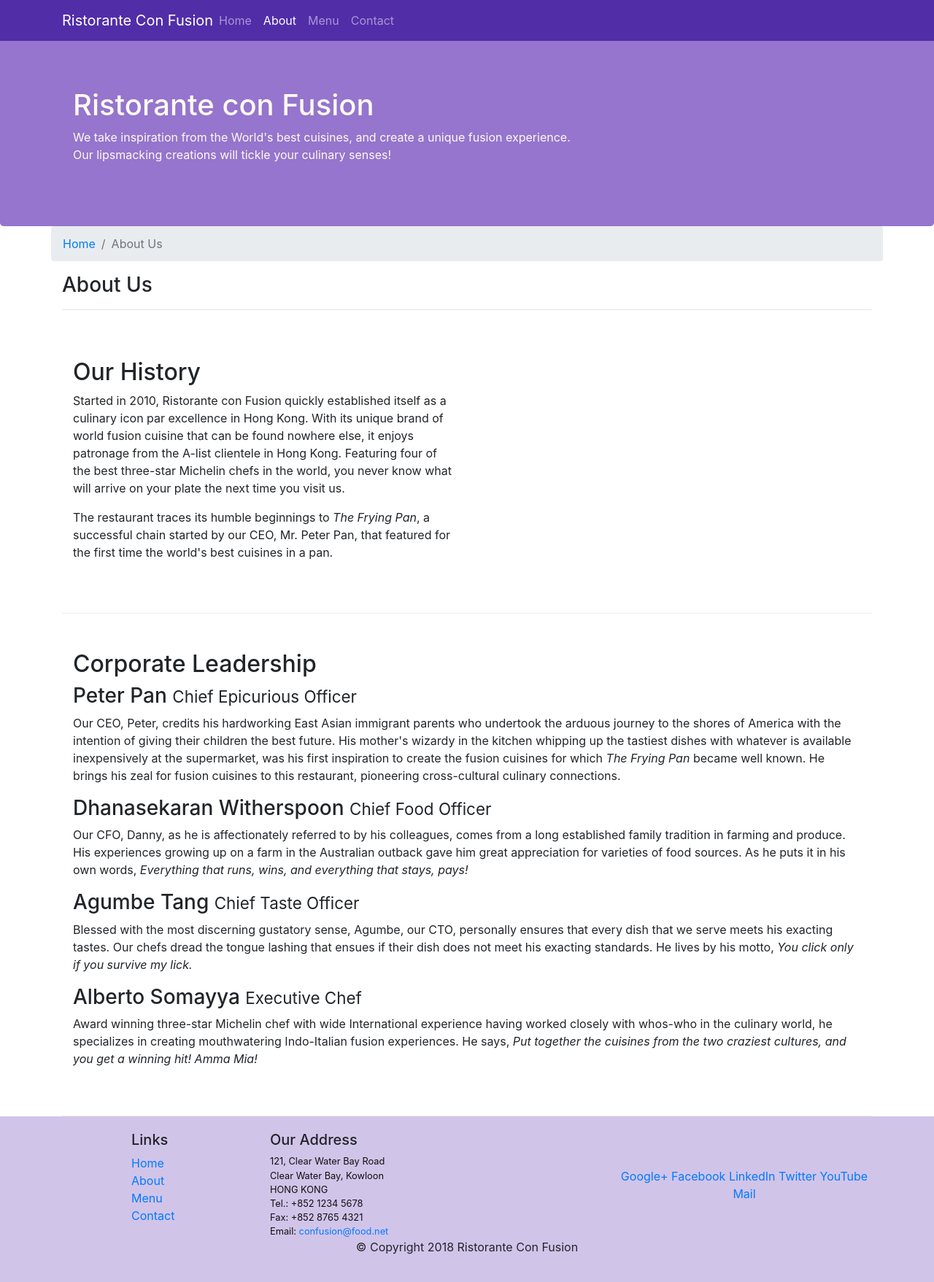
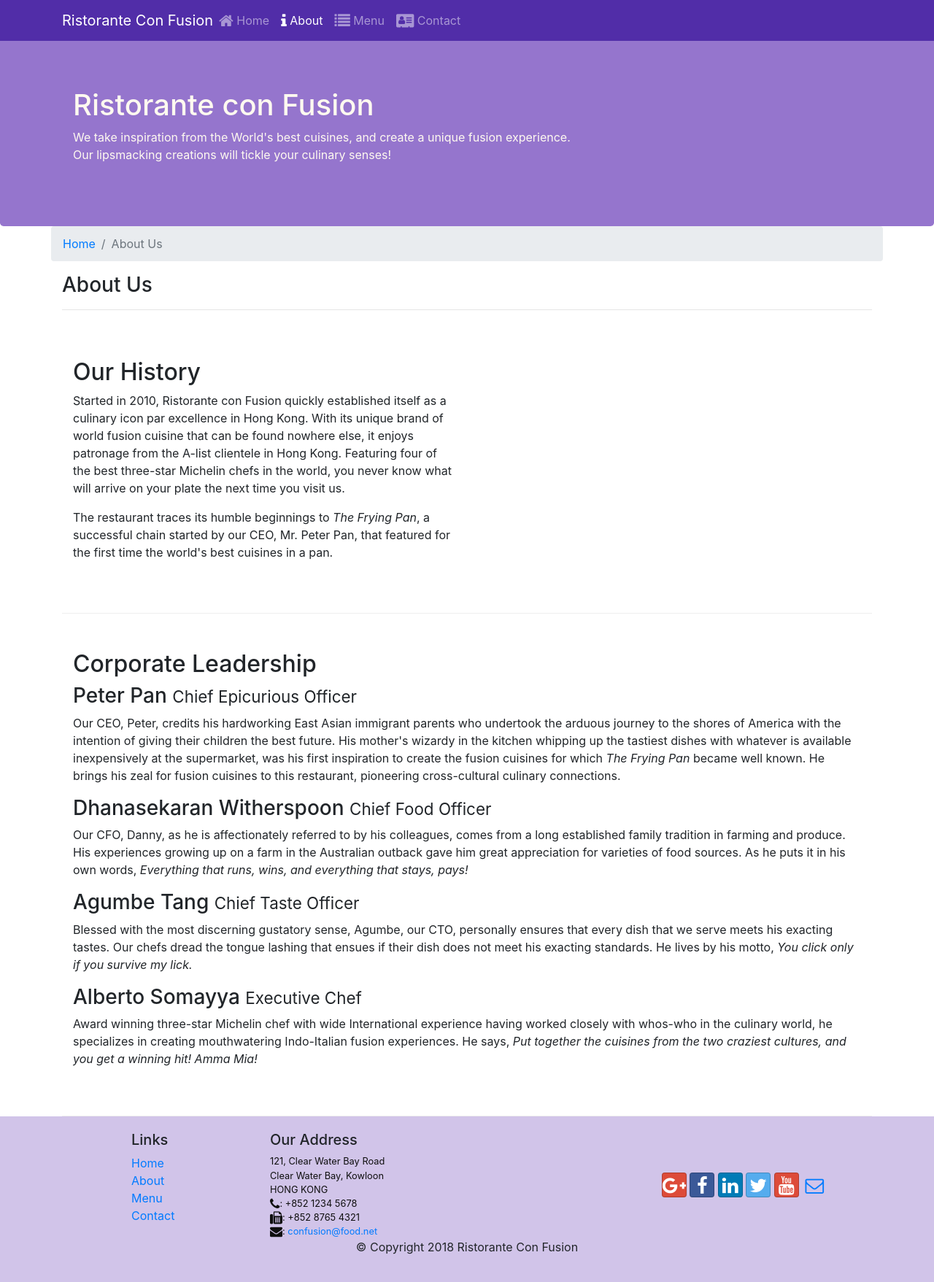
Before and after one commit to namanjain29/Restraunt, a website: page aboutus.html in a window 1280 px wide. Shown: the whole page at 73% size. Drawn offline with nearby package versions, Linux system fonts and the light colour scheme.

Commit message:
Icon Fonts

```diff
--- a/aboutus.html
+++ b/aboutus.html
@@ -11,7 +11,10 @@
 
      <!-- Bootstrap CSS -->
      <link rel="stylesheet" href="node_modules/bootstrap/dist/css/bootstrap.min.css">
+     <link rel="stylesheet" href="node_modules/font-awesome/css/font-awesome.min.css">
+     <link rel="stylesheet" href="node_modules/bootstrap-social/bootstrap-social.css">
      <link href="style.css" rel="stylesheet">
+
 
 </head>
 
@@ -24,10 +27,10 @@
            <a class="navbar-brand mr-auto" href="#">Ristorante Con Fusion</a>
            <div class="collapse navbar-collapse" id="Navbar">
                 <ul class="navbar-nav mr-auto">
-                    <li class="nav-item"><a class="nav-link" href="./index.html">Home</a></li>
-                    <li class="nav-item active"><a class="nav-link" href="./aboutus.html">About</a></li>
-                    <li class="nav-item"><a class="nav-link" href="#">Menu</a></li>
-                    <li class="nav-item"><a class="nav-link" href="#">Contact</a></li>
+                    <li class="nav-item"><a class="nav-link" href="./index.html"><span class="fa fa-home fa-lg"></span> Home</a></li>
+                    <li class="nav-item active"><a class="nav-link" href="#"><span class="fa fa-info fa-lg"></span> About</a></li>
+                    <li class="nav-item"><a class="nav-link" href="#"><span class="fa fa-list fa-lg"></span> Menu</a></li>
+                    <li class="nav-item"><a class="nav-link" href="#"><span class="fa fa-address-card fa-lg"></span> Contact</a></li>
                 </ul>
             </div>
         </div>
@@ -103,19 +106,21 @@
 		              121, Clear Water Bay Road<br>
 		              Clear Water Bay, Kowloon<br>
 		              HONG KONG<br>
-		              Tel.: +852 1234 5678<br>
-		              Fax: +852 8765 4321<br>
-		              Email: <a href="mailto:confusion@food.net">confusion@food.net</a>
+		              <i class="fa fa-phone fa-lg"></i>: +852 1234 5678<br>
+                      <i class="fa fa-fax fa-lg"></i>: +852 8765 4321<br>
+                      <i class="fa fa-envelope fa-lg"></i>:
+                      <a href="mailto:confusion@food.net">confusion@food.net</a>
+
 		           </address>
                 </div>
                 <div class="col-12 col-sm-4 align-self-center">
                     <div class="text-center">
-                        <a href="http://google.com/+">Google+</a>
-                        <a href="http://www.facebook.com/profile.php?id=">Facebook</a>
-                        <a href="http://www.linkedin.com/in/">LinkedIn</a>
-                        <a href="http://twitter.com/">Twitter</a>
-                        <a href="http://youtube.com/">YouTube</a>
-                        <a href="mailto:">Mail</a>
+                        <a class="btn btn-social-icon btn-google" href="http://google.com/+"><i class="fa fa-google-plus"></i></a>
+                        <a class="btn btn-social-icon btn-facebook" href="http://www.facebook.com/profile.php?id="><i class="fa fa-facebook"></i></a>
+                        <a class="btn btn-social-icon btn-linkedin" href="http://www.linkedin.com/in/"><i class="fa fa-linkedin"></i></a>
+                        <a class="btn btn-social-icon btn-twitter" href="http://twitter.com/"><i class="fa fa-twitter"></i></a>
+                        <a class="btn btn-social-icon btn-google" href="http://youtube.com/"><i class="fa fa-youtube"></i></a>
+                        <a class="btn btn-social-icon" href="mailto:"><i class="fa fa-envelope-o"></i></a>
                     </div>
                 </div>
            </div>
--- a/package.json
+++ b/package.json
@@ -15,6 +15,8 @@
   },
   "dependencies": {
     "bootstrap": "^4.0.0",
+    "bootstrap-social": "^5.1.1",
+    "font-awesome": "^4.7.0",
     "jquery": "^3.3.1",
     "popper.js": "^1.12.9"
   }
```
Also changed, not shown: index.html (+18 -13 lines), 1 other file.
